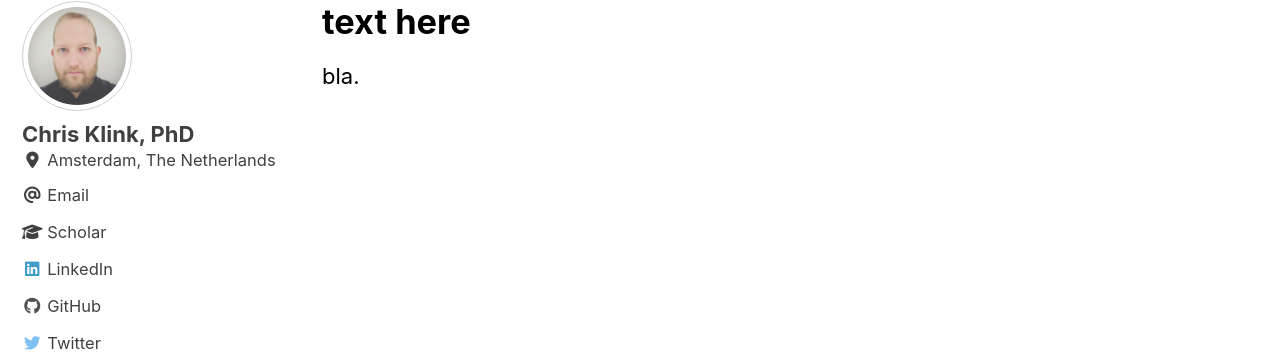
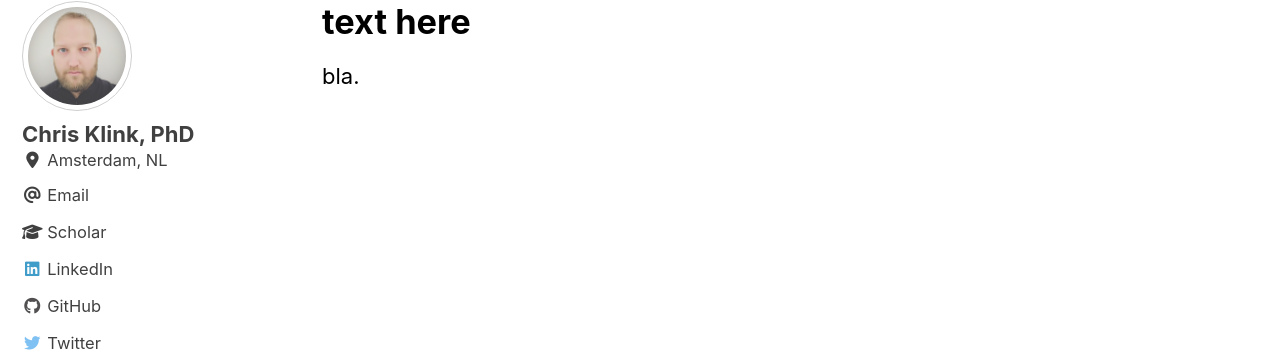
Before and after one commit to pcklink/pcklink.github.io, a Jekyll site: the page built from index.html, in a window 1280 px wide. Shown: the part 485-837 px from the top of the page. Built offline with Jekyll 4.4.1, drawn with Linux system fonts in a browser that asks for light colours; cached includes are drawn as plain includes; nearby versions of some CDN libraries; the list of posts is cut into pages by our own code.

Commit message:
Update _config.yml

```diff
--- a/_config.yml
+++ b/_config.yml
@@ -110,7 +110,7 @@ author:
   name             : "Chris Klink, PhD"
   avatar           : "/assets/images/bio-photo.png" # path of avatar image, e.g. "/assets/images/bio-photo.jpg"
   bio              : # "I am a neuroscientist interested in the neural mechanisms of perception and cognition. How does the brain process information to create flexible, goal-directed behavior? How can we restore and improve these processes?"
-  location         : "Amsterdam, The Netherlands"
+  location         : "Amsterdam, NL"
   email            : # "c.klink@nin.knaw.nl"
   links:
     - label: "Email"
```
